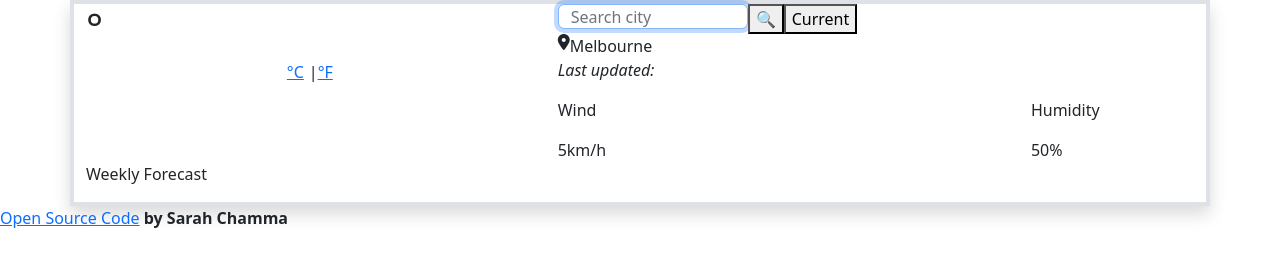
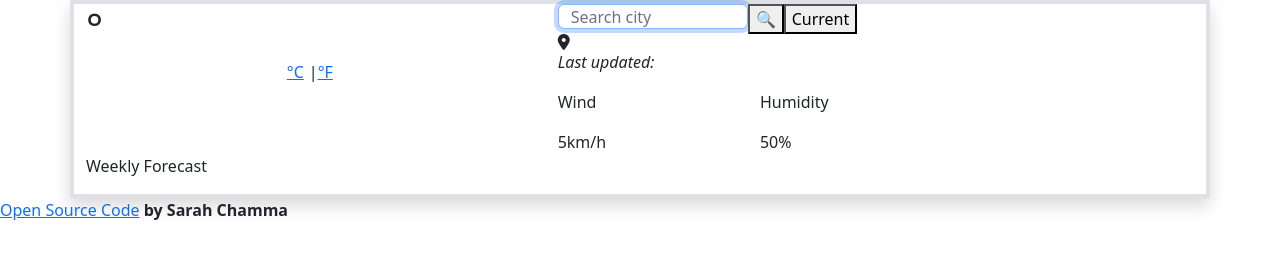
Before and after one commit to schamma94/sarahc-weather-app, a website built with Parcel: page index.html in a window 1280 px wide. Built offline with nearby package versions, Linux system fonts and the light colour scheme.

Commit message:
remove city from html since theres an api + fixed width for wind & humidity

```diff
--- a/index.html
+++ b/index.html
@@ -56,12 +56,12 @@
 
           <div class="d-flex">
             <i class="fa-solid fa-location-dot"></i>
-            <span id="cityName">Melbourne</span>
+            <span id="cityName"></span>
           </div>
      <em class="last-updated">Last updated:</em> <span class="date mb-4"></span>
           <div class="d-flex w-100 justify-content-between mb-3">
           </div>
-          <div class="d-flex w-100 justify-content-between">
+          <div class="d-flex w-50 justify-content-between">
             <div>
               <p>Wind</p>
               <span id="wind-speed">5</span>km/h
```
